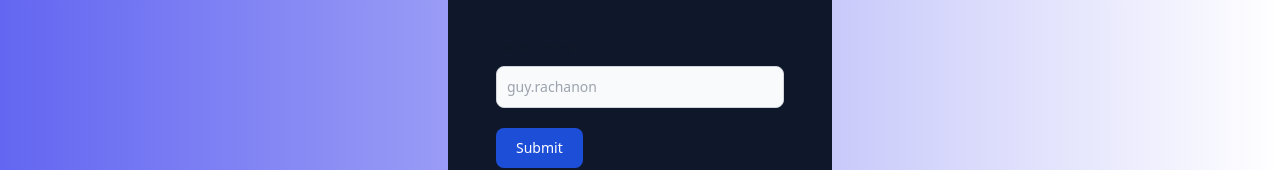
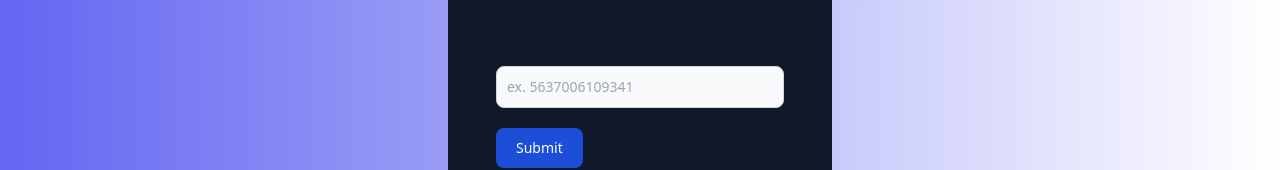
Before and after one commit to Celesca/TWJ-online-banking-system, a React (Vite) app in the folder frontend/: page /register/checkid in a window 1280 px wide. Shown: the part 250-420 px from the top of the page. Built offline with nearby package versions, Linux system fonts and the light colour scheme.

Commit message:
fix: label input

```diff
--- a/frontend/src/pages/HomePage/HomePage.tsx
+++ b/frontend/src/pages/HomePage/HomePage.tsx
@@ -12,7 +12,7 @@
           <Link to="/login">Login</Link>
         </button>
           <div className="text-white text-lg m-12">
-          don't have account? <Link to="/register" className="underline decoration-solid text-blue-900">Sign up</Link>
+          don't have account? <Link to="/register/checkid" className="underline decoration-solid text-blue-900">Sign up</Link>
           </div>
         </div>
 
--- a/frontend/src/pages/RegisterPage/RegisterCustomerNamePage.tsx
+++ b/frontend/src/pages/RegisterPage/RegisterCustomerNamePage.tsx
@@ -77,7 +77,7 @@
         className="outline-none bg-gray-50 border border-gray-300 text-gray-900 text-sm rounded-lg focus:ring-blue-500 focus:border-blue-500 block w-full p-2.5 dark:bg-gray-700 dark:border-gray-600 dark:placeholder-gray-400 dark:text-white dark:focus:ring-blue-500 dark:focus:border-blue-500" required />
       </div>
       <div className="mb-5">
-        <label htmlFor="salary" className="block mb-2 text-sm font-medium text-gray-900 dark:text-white">Re-enter Password</label>
+        <label htmlFor="salary" className="block mb-2 text-sm font-medium text-gray-900 dark:text-white">Salary</label>
         <input name="salary"
         type="number" id="salary" value={salary} onChange={(e) => setSalary(+e.target.value)}
         className="outline-none bg-gray-50 border border-gray-300 text-gray-900 text-sm rounded-lg focus:ring-blue-500 focus:border-blue-500 block w-full p-2.5 dark:bg-gray-700 dark:border-gray-600 dark:placeholder-gray-400 dark:text-white dark:focus:ring-blue-500 dark:focus:border-blue-500" required />
--- a/frontend/src/pages/RegisterPage/RegisterIdPage.tsx
+++ b/frontend/src/pages/RegisterPage/RegisterIdPage.tsx
@@ -23,7 +23,7 @@
         <label htmlFor="email" className="block mb-2 text-sm font-medium text-gray-900 dark:text-white">เลขบัตรประชาชน</label>
         <input name="national_card_id"
         type="text" id="text" value={nationId} onChange={(e) => setNationId(e.target.value)}
-        className="outline-none bg-gray-50 border border-gray-300 text-gray-900 text-sm rounded-lg focus:ring-blue-500 focus:border-blue-500 block w-full p-2.5 dark:bg-gray-700 dark:border-gray-600 dark:placeholder-gray-400 dark:text-white dark:focus:ring-blue-500 dark:focus:border-blue-500" placeholder="guy.rachanon" required />
+        className="outline-none bg-gray-50 border border-gray-300 text-gray-900 text-sm rounded-lg focus:ring-blue-500 focus:border-blue-500 block w-full p-2.5 dark:bg-gray-700 dark:border-gray-600 dark:placeholder-gray-400 dark:text-white dark:focus:ring-blue-500 dark:focus:border-blue-500" placeholder="ex. 5637006109341" required />
       </div>
       <button type="submit" className="text-white bg-blue-700 hover:bg-blue-800 focus:ring-4 focus:outline-none focus:ring-blue-300 font-medium rounded-lg text-sm w-full sm:w-auto px-5 py-2.5 text-center dark:bg-blue-600 dark:hover:bg-blue-700 dark:focus:ring-blue-800">Submit</button>
       </form>
```
